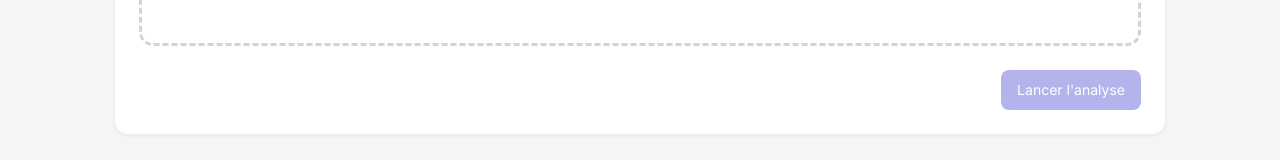
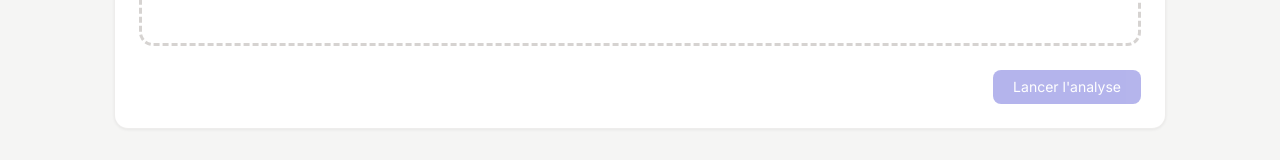
Before and after one commit to tboittin/maskita-design-system, a React (Vite) app: page / in a window 1280 px wide. Shown: the part 376-536 px from the top of the page. Built offline with nearby package versions, Linux system fonts and the light colour scheme.

Commit message:
fix: padding boutons + harmonisation (us-b01)

```diff
--- a/pnpm-workspace.yaml
+++ b/pnpm-workspace.yaml
@@ -1,2 +1,4 @@
+allowBuilds:
+  esbuild: set this to true or false
 onlyBuiltDependencies:
   - esbuild
--- a/src/components/ui/Bouton.tsx
+++ b/src/components/ui/Bouton.tsx
@@ -29,10 +29,37 @@ const variantes: Record<VarianteBouton, string> = {
   danger: 'bg-signal-erreur text-white hover:opacity-90',
 }
 
+/*
+ * Audit horizontal padding — incohérences constatées (non modifiées ici) :
+ *
+ * Composant        | px (horizontal)
+ * ─────────────────┼────────────────
+ * Bouton (sm)      | 16 → px-4   ✓ (nouveau)
+ * Bouton (md)      | 20 → px-5   ✓ (nouveau)
+ * Bouton (lg)      | 24 → px-6   ✓ (nouveau)
+ * Panneau (header) | 24 → px-6
+ * Panneau (body)   | hérité du parent (aucun direct)
+ * Modal (header)   | 28 → px-7
+ * Modal (content)  | 28 → px-7
+ * Modal (footer)   | 28 → px-7
+ * FileDropZone     | 32 → px-8
+ * MessageSucces    | 12 → px-3
+ * MessageErreur    | 16 → px-4
+ * MessageInfo      | 16 → px-4
+ * LigneTag         | 16 → px-4
+ * PseudoTableau hdr| 16 → px-4
+ * TexteApercu hdr  | 20 → px-5
+ * TexteApercu body | 40 → px-10
+ *
+ * Les valeurs sont assez disparates (12 à 40). Pas de système scalaire
+ * unique évident. Si harmonisation future : prévoir un token spacing
+ * (ex: --pad-xs / --pad-sm / --pad-md) plutôt que des px-* en dur.
+ */
+
 const tailles: Record<TailleBouton, string> = {
-  sm: 'h-8 px-3 text-[13px]',
-  md: 'h-10 px-4 text-sm',
-  lg: 'h-12 px-6 text-[15px]',
+  sm: 'px-4 py-[10px] text-[13px]',
+  md: 'px-5 py-[10px] text-sm',
+  lg: 'px-6 py-[10px] text-[15px]',
 }
 
 export const Bouton = forwardRef<HTMLButtonElement, BoutonProps>(function Bouton(
```
